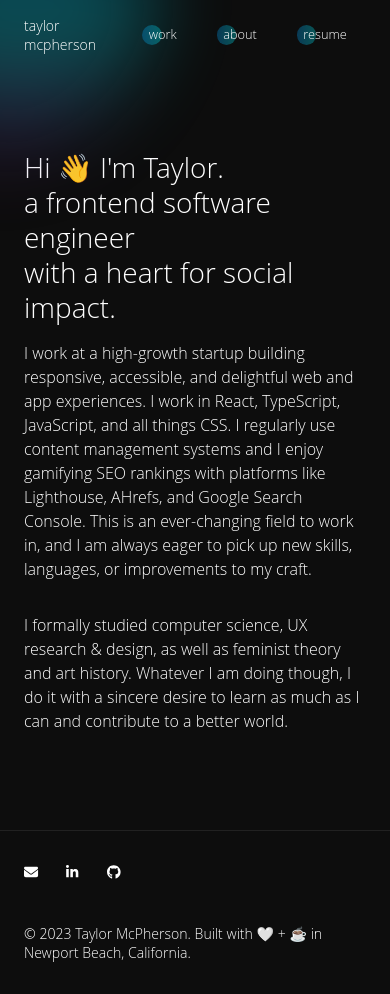
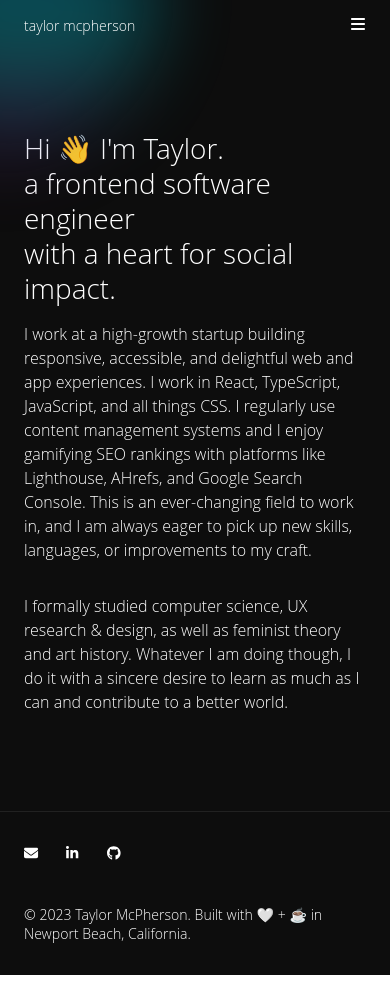
Before and after one commit to taylormcpherson/portfolio-2023, a Next.js app: page /about in a window 390 px wide. Built offline with nearby package versions, Linux system fonts and the light colour scheme.

Commit message:
add mobile nav

```diff
--- a/components/nav.tsx
+++ b/components/nav.tsx
@@ -1,9 +1,14 @@
+import { useState } from "react";
 import NextLink from "next/link";
+import { FontAwesomeIcon } from "@fortawesome/react-fontawesome";
+import { faBars, faClose } from "@fortawesome/free-solid-svg-icons";
 import styles from "../styles/Nav.module.css";
 
-export const NavBar = () => (
+export const NavBar = () => {
+  const [isOpen, setOpen] = useState<boolean>(false);
+  return (
     <header className={styles.container}>
-    <h2 className={styles.name}>taylor mcpherson</h2>
+      <p className={styles.name}>taylor mcpherson</p>
 
       <nav aria-label="Primary">
         <ul className={styles.list}>
@@ -24,6 +29,58 @@ export const NavBar = () => (
           </NextLink>
           </li>
         </ul>
+        <button
+          aria-label="Open navigation menu"
+          className={`${styles.button} ${!isOpen ? styles.isVisible : ''}`}
+          data-state="open"
+          onClick={()=>setOpen(true)}
+        >
+          <FontAwesomeIcon className={styles.icon} icon={faBars} />
+        </button>
+        <button
+          aria-label="Close navigation menu"
+          className={`${styles.button} ${isOpen ? styles.isVisible : ''}`}
+          data-state="close"
+          onClick={()=>setOpen(false)}
+        >
+          <FontAwesomeIcon className={styles.icon} icon={faClose} />
+        </button>
+
+        <nav
+          aria-label="Mobile primary"
+          aria-hidden={!isOpen}
+          className={`${styles.mobileContainer} ${isOpen ? styles.isVisible : ''}`}
+        >
+          <ul className={styles.mobileList}>
+            <li>
+              <NextLink
+                className={`${styles.link} ${styles.mobileLink}`}
+                href="/"
+              >
+                work
+              </NextLink>
+            </li>
+            <li>
+              <NextLink
+                className={`${styles.link} ${styles.mobileLink}`}
+                href="/about/"
+              >
+                about
+              </NextLink>
+            </li>
+            <li>
+              <NextLink
+                className={`${styles.link} ${styles.mobileLink}`}
+                href="https://drive.google.com/file/d/1AGOSDubE4JUKPQNkMQ9xXoYC78PuUrgI/view?usp=share_link"
+                rel="noreferrer"
+                target="_blank"
+              >
+                resume
+            </NextLink>
+            </li>
+          </ul>
+        </nav>
       </nav>
     </header>
-);
+  )
+}
--- a/styles/Nav.module.css
+++ b/styles/Nav.module.css
@@ -56,6 +56,82 @@
     background: white;
 }
 
+.button {
+    position: absolute;
+    top: 0.5em;
+    right: 1em;
+    width: 16px;
+    height: 16px;
+    padding: 1em;
+    border-radius: 100%;
+    color: white;
+    display: flex;
+    align-items: center;
+    justify-content: center;
+    font-size: 1em;
+    opacity: 1;
+    transition: all 0.15s ease;
+    z-index: 20;
+}
+
+.button[data-state="close"] {
+    color: rgb(13, 13, 13);
+}
+
+.button:not(.isVisible) {
+    display: none;
+}
+
+.button:hover {
+    background: rgba(255, 255, 255, 0.8);
+    color: rgb(13, 13, 13);
+}
+
+.button[data-state="close"]:hover {
+    background: rgba(0, 0, 0, 0.5);
+    color: white;
+}
+
+.mobileContainer {
+    position: absolute;
+    inset: 0;
+    min-height: 100vh;
+    display: flex;
+    flex-direction: column;
+    justify-content: center;
+    background: white;
+    color: rgb(13, 13, 13);
+    font-size: 3em;
+    opacity: 1;
+    transition: opacity .15s ease-in-out;
+}
+
+.mobileContainer:not(.isVisible) {
+    width: 0;
+    height: 0;
+    opacity: 0;
+    z-index: -10;
+}
+
+.mobileList {
+    display: flex;
+    flex-direction: column;
+    gap: 1em;
+}
+
+.mobileLink {
+    font-weight: 600;
+}
+
+.mobileLink:before {
+    z-index: 0;
+}
+
+.mobileLink:hover:before {
+    background: rgba(0, 0, 0, 0.3);
+    left: 28%;
+}
+
 @media (max-width: 600px) {
     .container {
       padding: 1rem 1.5rem;
@@ -66,7 +142,7 @@
     }
 
     .list {
-        gap: 0.5em;
+        display: none;
     }
 
     .link {
@@ -74,3 +150,15 @@
         padding: 0 1.5em;
     }
 }
+
+
+
+@media (min-width: 600px) {
+    .mobileContainer {
+        display: none;
+    }
+
+    .button {
+        display: none;
+    }
+}
```
Lines whose indentation alone changed are shown as unchanged.
